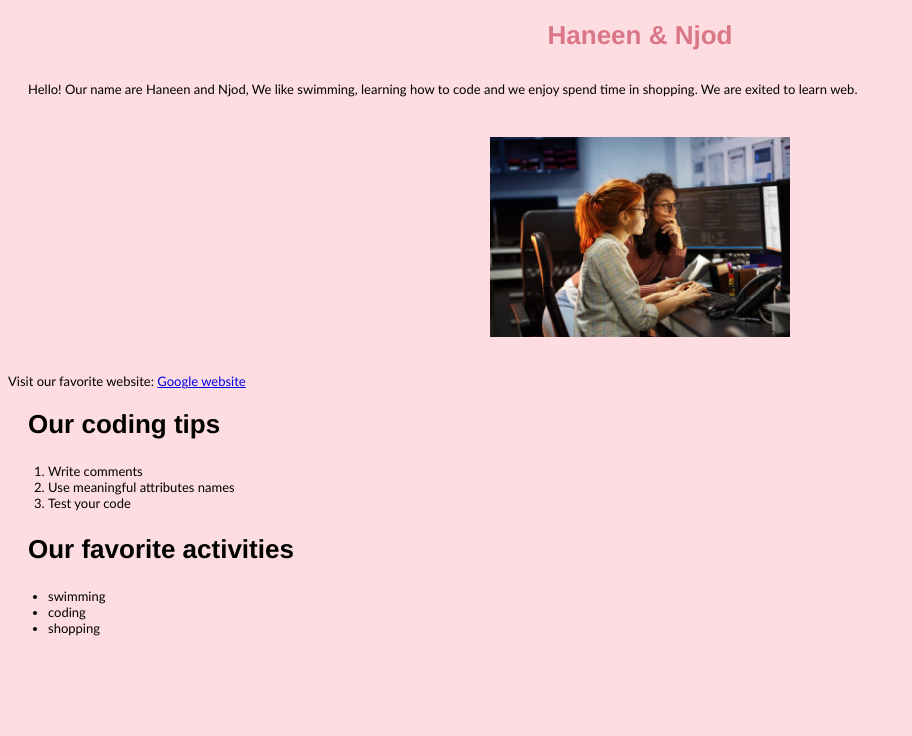
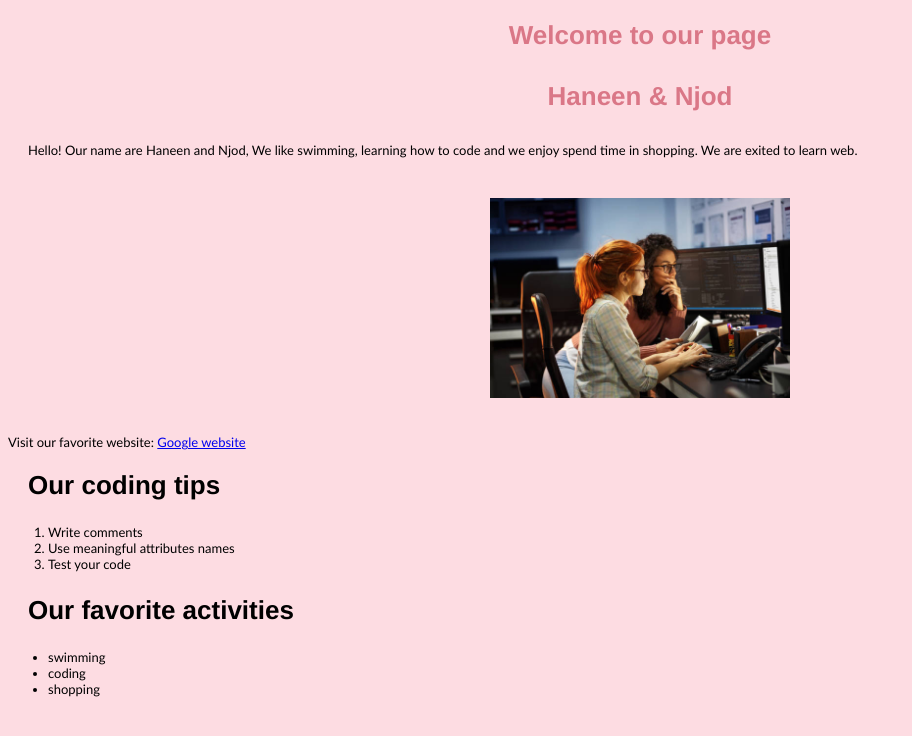
Before and after one commit to i7ann/Lab2_Haneen_Njod, a plain HTML site: page index.html in a window 1280 px wide. Shown: the whole page, without its empty margins (0-912 px from the left). Drawn offline with Linux system fonts and the light colour scheme.

Commit message:
3rd Change adding a Welcome heading(h1)

```diff
--- a/index.html
+++ b/index.html
@@ -6,6 +6,8 @@
     <link rel="stylesheet" href="styles.css">
 </head>
 <body>
+
+    <h1 id="fh">Welcome to our page</h1>
 
     <h1 id="fh">Haneen & Njod</h1>
     <p>Hello! Our name are Haneen and Njod, We like swimming, learning how to code and we enjoy spend time in shopping. We are exited to learn web. </p>
```
